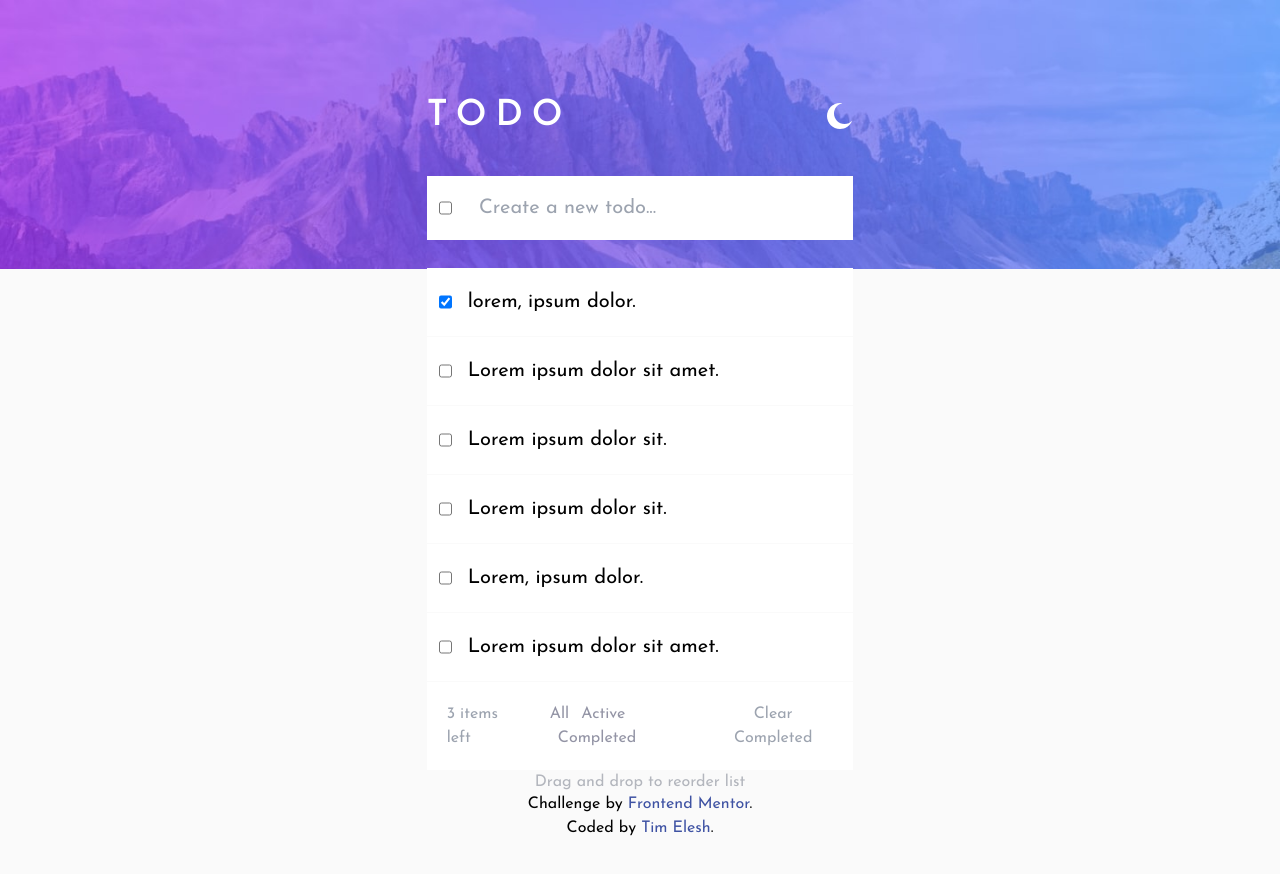
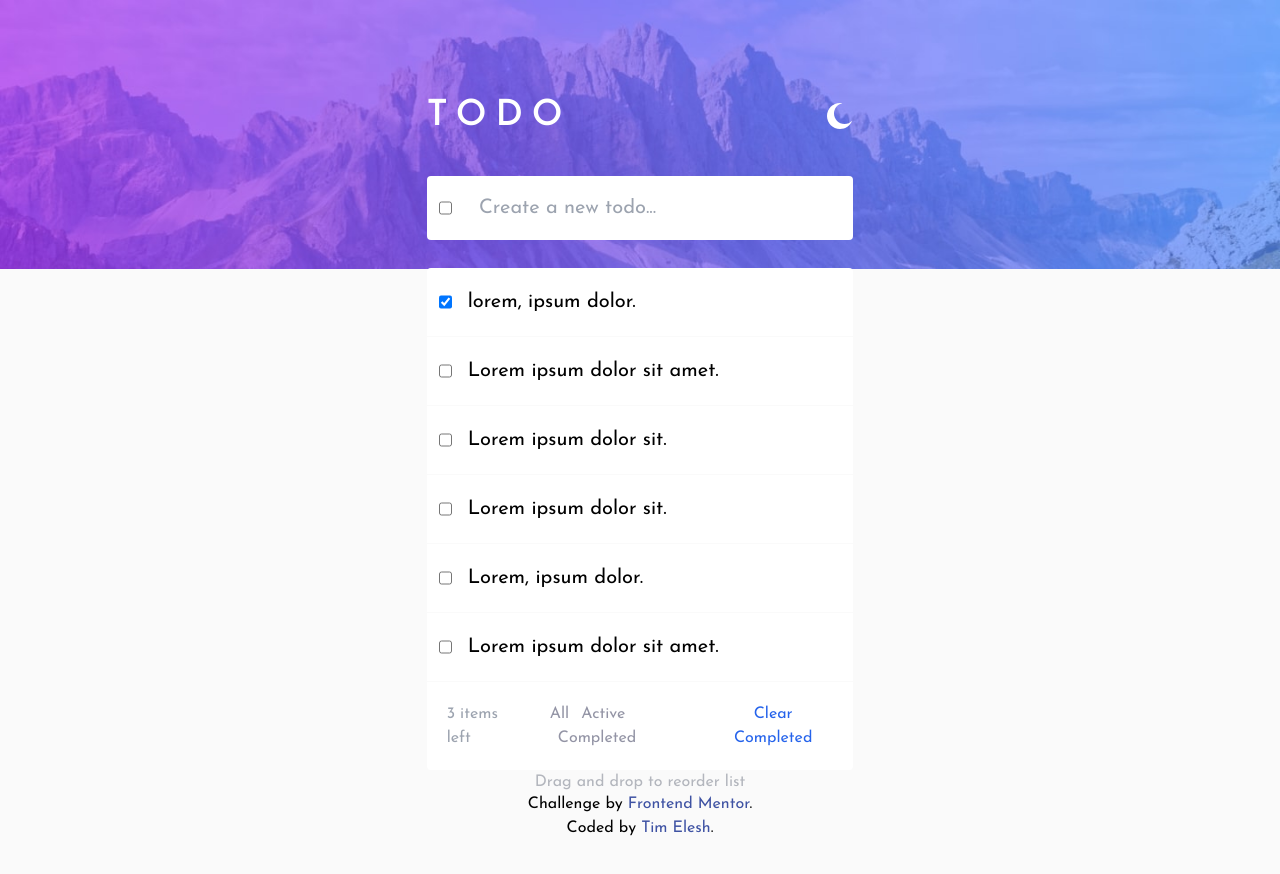
Before and after one commit to Tim-Elesh/todo-app-main, a React (Create React App) app: page / in a window 1280 px wide. Shown: the top 874 px of the page. Built offline with nearby package versions, Linux system fonts and the light colour scheme.

Commit message:
adding styles

```diff
--- a/src/components/Todo-buttons.jsx
+++ b/src/components/Todo-buttons.jsx
@@ -3,10 +3,10 @@ import Sort from "./Todo-sort";
 
 function Buttons(){
     return(
-        <div className='todo-buttons flex justify-between text-gray-400 bg-white p-5'>
+        <div className='todo-buttons flex justify-between text-gray-400 rounded-b bg-white p-5'>
             <Counter/>
             <Sort/>
-            <button>Clear Completed</button>
+            <button className="focus: text-blue-600">Clear Completed</button>
         </div>
     )
 }
--- a/src/components/Todo-create.jsx
+++ b/src/components/Todo-create.jsx
@@ -1,9 +1,9 @@
 function Create(){
     return(
         <div className='todo-create text-xl'>
-          <label className="flex bg-white h-16 justify-between px-3">
+          <label className="flex bg-white h-16 justify-between px-3 rounded">
             <input className="" type="checkbox"></input>
-            <input className="rounded" type='text' placeholder='Create a new todo...'></input>
+            <input type='text' placeholder='Create a new todo...'></input>
           </label>
         </div>
     )
--- a/src/components/Todo-header.jsx
+++ b/src/components/Todo-header.jsx
@@ -10,7 +10,7 @@ function Header(){
         } else {
             setBackgroundImage('url(./components/images/bg-desktop-light.jpg)');
         }
-    }
+    } // не работает потому что хук локален
 
     return(
         <div className='todo-header justify-between'>
--- a/src/components/Todo-task-list.jsx
+++ b/src/components/Todo-task-list.jsx
@@ -1,7 +1,7 @@
 function TaskList(){
     return(
         <ul className="todo-task-list text-xl mt-7">
-            <li className="list-component my-px bg-white p-3 py-5">
+            <li className="list-component my-px rounded-t bg-white p-3 py-5">
                 <input type="checkbox" defaultChecked/>
                 <p>lorem, ipsum dolor.</p>
             </li>
```
